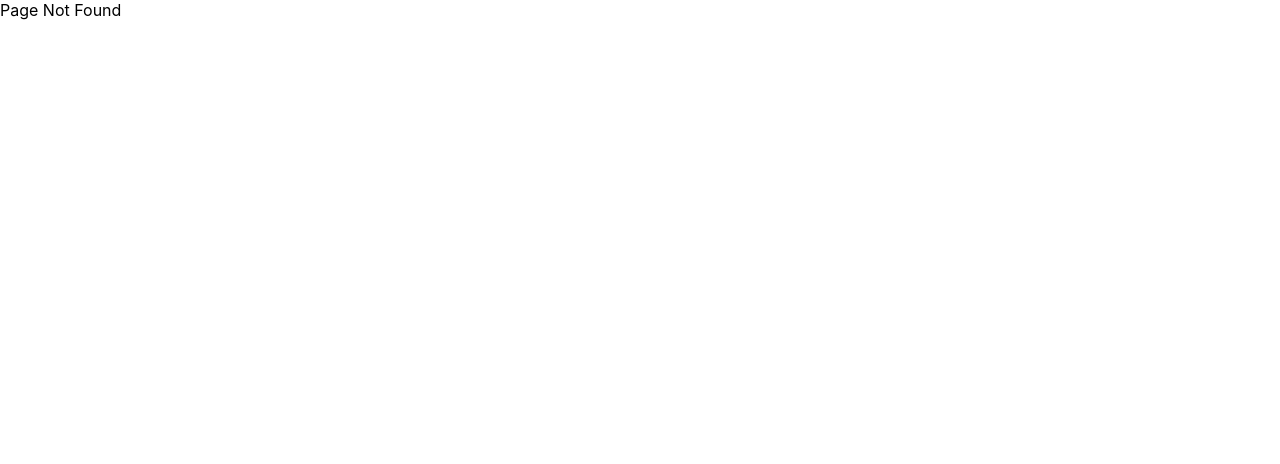
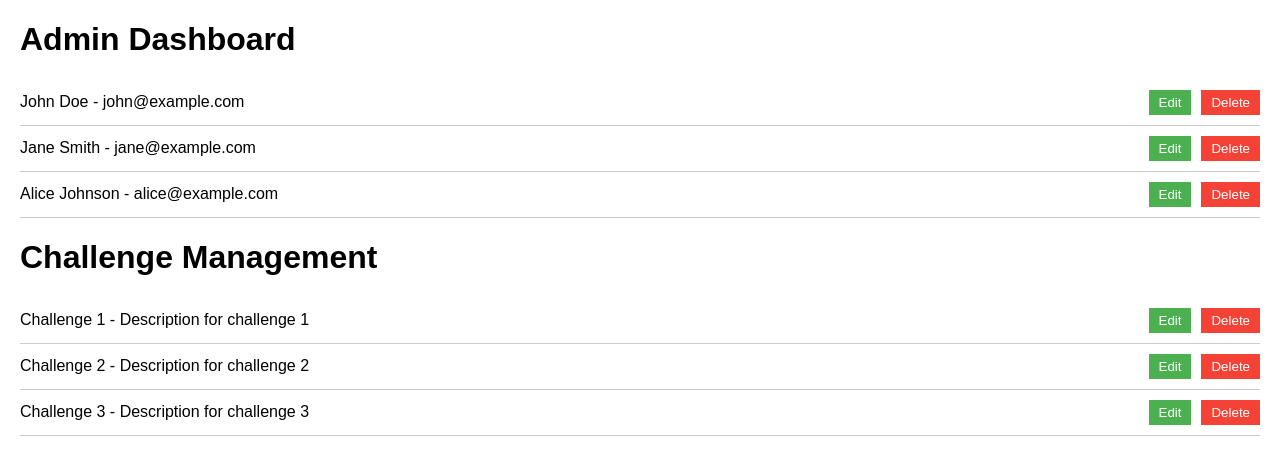
Before and after one commit to Nick-theMak/321client, a React (Create React App) app: page /admin-dashboard in a window 1280 px wide. Before the commit this address had no page. Shown: the top 464 px of the page. Built offline with nearby package versions, Linux system fonts and the light colour scheme.

Commit message:
Added admin dashboard v1

```diff
--- a/src/App.js
+++ b/src/App.js
@@ -13,6 +13,8 @@ import ChallengesList from './components/pages/ChallengesList';
 import Leaderboard from './components/pages/Leaderboard';
 import EnterCompetition from './components/pages/EnterCompetition';
 import AccessabilityOptions from './components/pages/AccessabilityOptions';
+import AdminDashboard from './components/pages/AdminDashboard';
+
 
 function App() {
   return (
@@ -25,6 +27,7 @@ function App() {
         <Route path="/dashboard/*" element={<Dashboard />} />
         <Route path="/enter-competition" element={<EnterCompetition />} />
         <Route path="/accessabiltiy-options" element={<AccessabilityOptions/>} />
+        <Route path="/admin-dashboard" element={<AdminDashboard />} />
         <Route path="*" element={<div>Page Not Found</div>} />
 
       </Routes>
--- a/src/components/elements/DrawerAppBar.js
+++ b/src/components/elements/DrawerAppBar.js
@@ -63,6 +63,10 @@ const DrawerAppBar = () => {
           <ListItem button onClick={() => handleNavigation('/dashboard/accessability-options')}>
             <ListItemText primary="Accessibility Options" classes={{ primary: 'listItemText' }} />
           </ListItem>
+          <Typography className='heading' style={{ padding: '10px 13px', fontWeight: 'bold'  }}>Admin Options</Typography>
+          <ListItem button onClick={() => handleNavigation('/dashboard/admin-dashboard')}>
+            <ListItemText primary="Admin Dashboard" classes={{ primary: 'listItemText' }} />
+          </ListItem>
         </List>
       </Drawer>
     </>
--- /dev/null
+++ b/src/components/pages/AdminDashboard.css
@@ -0,0 +1,66 @@
+.container {
+    margin: 20px;
+    font-family: Arial, sans-serif;
+  }
+
+  .userList, .challengeList {
+    list-style-type: none;
+    padding: 0;
+  }
+
+  .userItem, .challengeItem {
+    display: flex;
+    justify-content: space-between;
+    align-items: center;
+    padding: 10px 0;
+    border-bottom: 1px solid #ccc;
+  }
+
+  .button {
+    margin-left: 10px;
+    padding: 5px 10px;
+    cursor: pointer;
+  }
+
+  .editButton {
+    background-color: #4caf50;
+    color: white;
+    border: none;
+  }
+
+  .deleteButton {
+    background-color: #f44336;
+    color: white;
+    border: none;
+  }
+
+  .modal {
+    position: fixed;
+    top: 0;
+    left: 0;
+    right: 0;
+    bottom: 0;
+    display: flex;
+    align-items: center;
+    justify-content: center;
+    background-color: rgba(0, 0, 0, 0.5);
+  }
+
+  .modalContent {
+    background-color: white;
+    padding: 20px;
+    box-shadow: 0px 0px 10px rgba(0, 0, 0, 0.1);
+    width: 400px;
+  }
+
+  label {
+    display: block;
+    margin-bottom: 10px;
+  }
+
+  input {
+    width: 100%;
+    padding: 8px;
+    margin-top: 5px;
+
+  }
--- /dev/null
+++ b/src/components/pages/AdminDashboard.js
@@ -0,0 +1,198 @@
+import React, { useState, useEffect } from 'react';
+import './AdminDashboard.css';
+
+const AdminDashboard = () => {
+  const [users, setUsers] = useState([]);
+  const [challenges, setChallenges] = useState([]);
+  const [currentUser, setCurrentUser] = useState(null);
+  const [currentChallenge, setCurrentChallenge] = useState(null);
+  const [isEditUserModalOpen, setEditUserModalOpen] = useState(false);
+  const [isDeleteUserModalOpen, setDeleteUserModalOpen] = useState(false);
+  const [isEditChallengeModalOpen, setEditChallengeModalOpen] = useState(false);
+  const [isDeleteChallengeModalOpen, setDeleteChallengeModalOpen] = useState(false);
+  const [userFormData, setUserFormData] = useState({ name: '', email: '' });
+  const [challengeFormData, setChallengeFormData] = useState({ title: '', description: '' });
+
+  useEffect(() => {
+    // Mock data for users
+    const mockUsers = [
+      { id: 1, name: 'John Doe', email: 'john@example.com' },
+      { id: 2, name: 'Jane Smith', email: 'jane@example.com' },
+      { id: 3, name: 'Alice Johnson', email: 'alice@example.com' },
+    ];
+    setUsers(mockUsers);
+
+    // Mock data for challenges
+    const mockChallenges = [
+      { id: 1, title: 'Challenge 1', description: 'Description for challenge 1' },
+      { id: 2, title: 'Challenge 2', description: 'Description for challenge 2' },
+      { id: 3, title: 'Challenge 3', description: 'Description for challenge 3' },
+    ];
+    setChallenges(mockChallenges);
+  }, []);
+
+  const handleOpenEditUserModal = (user) => {
+    setCurrentUser(user);
+    setUserFormData({ name: user.name, email: user.email });
+    setEditUserModalOpen(true);
+  };
+
+  const handleOpenDeleteUserModal = (user) => {
+    setCurrentUser(user);
+    setDeleteUserModalOpen(true);
+  };
+
+  const handleOpenEditChallengeModal = (challenge) => {
+    setCurrentChallenge(challenge);
+    setChallengeFormData({ title: challenge.title, description: challenge.description });
+    setEditChallengeModalOpen(true);
+  };
+
+  const handleOpenDeleteChallengeModal = (challenge) => {
+    setCurrentChallenge(challenge);
+    setDeleteChallengeModalOpen(true);
+  };
+
+  const handleCloseModal = () => {
+    setEditUserModalOpen(false);
+    setDeleteUserModalOpen(false);
+    setEditChallengeModalOpen(false);
+    setDeleteChallengeModalOpen(false);
+    setCurrentUser(null);
+    setCurrentChallenge(null);
+  };
+
+  const handleUserChange = (e) => {
+    const { name, value } = e.target;
+    setUserFormData((prevState) => ({ ...prevState, [name]: value }));
+  };
+
+  const handleChallengeChange = (e) => {
+    const { name, value } = e.target;
+    setChallengeFormData((prevState) => ({ ...prevState, [name]: value }));
+  };
+
+  const handleSaveUser = (e) => {
+    e.preventDefault();
+    const updatedUsers = users.map((user) =>
+      user.id === currentUser.id ? { ...user, ...userFormData } : user
+    );
+    setUsers(updatedUsers);
+    handleCloseModal();
+  };
+
+  const handleDeleteUser = () => {
+    const updatedUsers = users.filter((user) => user.id !== currentUser.id);
+    setUsers(updatedUsers);
+    handleCloseModal();
+  };
+
+  const handleSaveChallenge = (e) => {
+    e.preventDefault();
+    const updatedChallenges = challenges.map((challenge) =>
+      challenge.id === currentChallenge.id ? { ...challenge, ...challengeFormData } : challenge
+    );
+    setChallenges(updatedChallenges);
+    handleCloseModal();
+  };
+
+  const handleDeleteChallenge = () => {
+    const updatedChallenges = challenges.filter((challenge) => challenge.id !== currentChallenge.id);
+    setChallenges(updatedChallenges);
+    handleCloseModal();
+  };
+
+  return (
+    <div className="container">
+      <h1>Admin Dashboard</h1>
+      <ul className="userList">
+        {users.map((user) => (
+          <li key={user.id} className="userItem">
+            <span>{user.name} - {user.email}</span>
+            <div>
+              <button className="button editButton" onClick={() => handleOpenEditUserModal(user)}>Edit</button>
+              <button className="button deleteButton" onClick={() => handleOpenDeleteUserModal(user)}>Delete</button>
+            </div>
+          </li>
+        ))}
+      </ul>
+
+      <h1>Challenge Management</h1>
+      <ul className="challengeList">
+        {challenges.map((challenge) => (
+          <li key={challenge.id} className="challengeItem">
+            <span>{challenge.title} - {challenge.description}</span>
+            <div>
+              <button className="button editButton" onClick={() => handleOpenEditChallengeModal(challenge)}>Edit</button>
+              <button className="button deleteButton" onClick={() => handleOpenDeleteChallengeModal(challenge)}>Delete</button>
+            </div>
+          </li>
+        ))}
+      </ul>
+
+      {isEditUserModalOpen && (
+        <div className="modal">
+          <div className="modalContent">
+            <h2>Edit User</h2>
+            <form onSubmit={handleSaveUser}>
+              <label>
+                Name:
+                <input type="text" name="name" value={userFormData.name} onChange={handleUserChange} />
+              </label>
+              <label>
+                Email:
+                <input type="email" name="email" value={userFormData.email} onChange={handleUserChange} />
+              </label>
+              <button type="submit">Save</button>
+              <button type="button" onClick={handleCloseModal}>Cancel</button>
+            </form>
+          </div>
+        </div>
+      )}
+
+      {isDeleteUserModalOpen && (
+        <div className="modal">
+          <div className="modalContent">
+            <h2>Delete User</h2>
+            <p>Are you sure you want to delete {currentUser?.name}?</p>
+            <button onClick={handleDeleteUser}>Delete</button>
+            <button onClick={handleCloseModal}>Cancel</button>
+          </div>
+        </div>
+      )}
+
+      {isEditChallengeModalOpen && (
+        <div className="modal">
+          <div className="modalContent">
+            <h2>Edit Challenge</h2>
+            <form onSubmit={handleSaveChallenge}>
+              <label>
+                Title:
+                <input type="text" name="title" value={challengeFormData.title} onChange={handleChallengeChange} />
+              </label>
+              <label>
+                Description:
+                <input type="text" name="description" value={challengeFormData.description} onChange={handleChallengeChange} />
+              </label>
+              <button type="submit">Save</button>
+              <button type="button" onClick={handleCloseModal}>Cancel</button>
+            </form>
+          </div>
+        </div>
+      )}
+
+      {isDeleteChallengeModalOpen && (
+        <div className="modal">
+          <div className="modalContent">
+            <h2>Delete Challenge</h2>
+            <p>Are you sure you want to delete {currentChallenge?.title}?</p>
+            <button onClick={handleDeleteChallenge}>Delete</button>
+            <button onClick={handleCloseModal}>Cancel</button>
+          </div>
+        </div>
+      )}
+    </div>
+  );
+};
+
+export default AdminDashboard;
--- a/src/components/pages/Dashboard.js
+++ b/src/components/pages/Dashboard.js
@@ -7,6 +7,7 @@ import Leaderboard from './Leaderboard';
 import AccountManagement from './AccountManagement';
 import PastCompetitions from './PastCompetitions';
 import AccessabilityOptions from './AccessabilityOptions';
+import AdminDashboard from './AdminDashboard';
 
 const Dashboard = () => {
   return (
@@ -19,6 +20,9 @@ const Dashboard = () => {
         <Route path="account-management" element={<AccountManagement />} />
         <Route path="past-competitions" element={<PastCompetitions />} />
         <Route path="accessability-options" element={<AccessabilityOptions />} />
+        <Route path="admin-dashboard" element={<AdminDashboard />} />
+
+        <Route path="" element={<AccessabilityOptions />} />
       </Routes>
     </div>
   );
```
Also changed, not shown: 1 other file (tests, documents, lock files or other folders).
